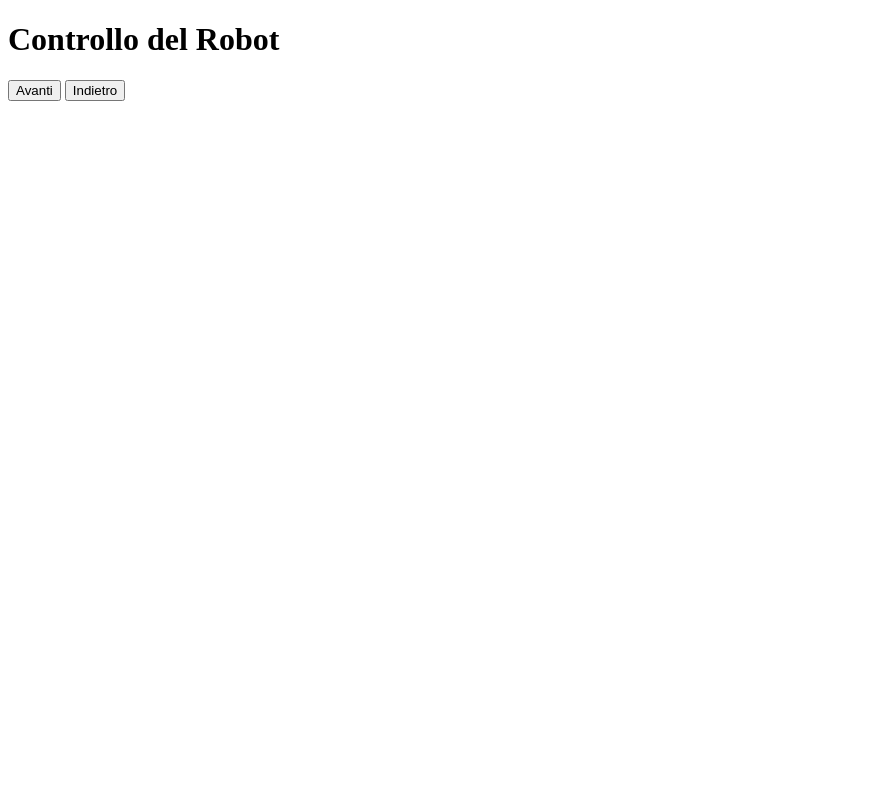
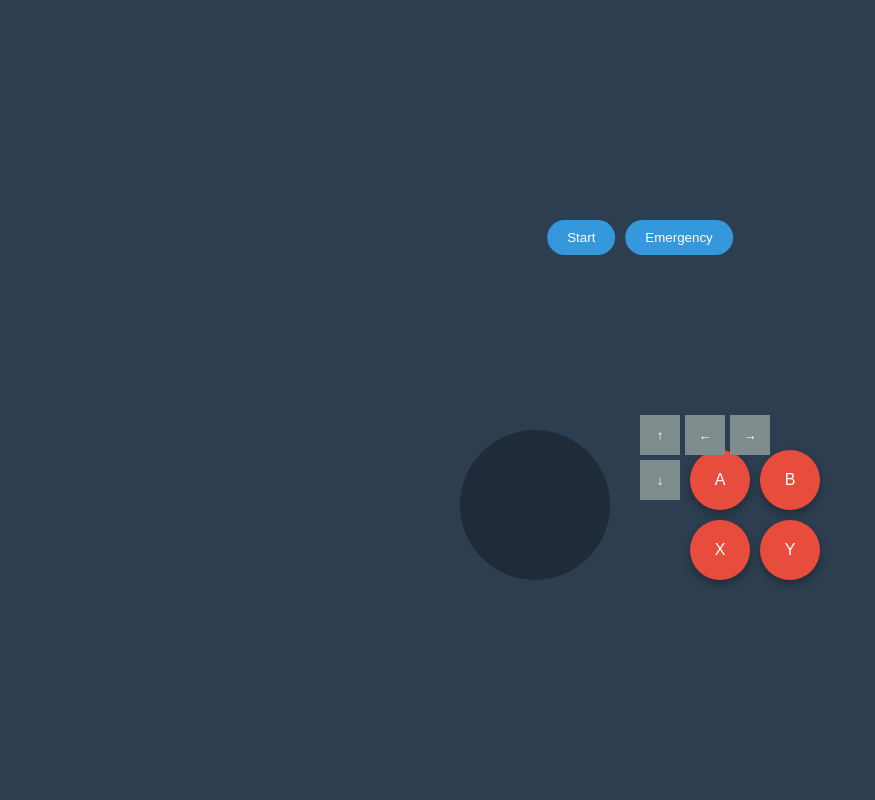
Before and after one commit to luigimuratore/CtrlAltRover, a Flask app: page / in a window 1280 px wide. Shown: the whole page, without its empty margins (0-875 px from the left). Run offline with Flask 3, Linux system fonts and the light colour scheme; some libraries are stand-ins or nearby versions.

Commit message:
server updates

```diff
--- a/API/templates/controller.html
+++ b/API/templates/controller.html
@@ -5,17 +5,152 @@
     <meta name="viewport" content="width=device-width, initial-scale=1.0">
     <title>Controllo Robot</title>
     <script src="https://cdnjs.cloudflare.com/ajax/libs/socket.io/4.0.1/socket.io.js"></script>
+    <script src="https://cdnjs.cloudflare.com/ajax/libs/nipplejs/0.9.0/nipplejs.min.js"></script>
+    <style>
+        body {
+            margin: 0;
+            padding: 0;
+            background: #2c3e50;
+            display: flex;
+            justify-content: center;
+            align-items: center;
+            min-height: 100vh;
+        }
+
+        #gamepad {
+            position: relative;
+            width: 400px;
+            height: 400px;
+        }
+
+        /* Joystick Area (Bottom Left) */
+        #joystick {
+            position: absolute;
+            bottom: 20px;
+            left: 20px;
+            width: 150px;
+            height: 150px;
+            background: rgba(0, 0, 0, 0.3);
+            border-radius: 50%;
+        }
+
+        /* Action Buttons (Right Side) */
+        .action-buttons {
+            position: absolute;
+            bottom: 20px;
+            right: 20px;
+            display: grid;
+            grid-template-columns: repeat(2, 1fr);
+            gap: 10px;
+        }
+
+        .action-btn {
+            width: 60px;
+            height: 60px;
+            border-radius: 50%;
+            border: none;
+            background: #e74c3c;
+            color: white;
+            font-size: 16px;
+            cursor: pointer;
+            box-shadow: 0 4px 8px rgba(0, 0, 0, 0.3);
+        }
+
+        /* Top Buttons (Start/Stop) */
+        .top-buttons {
+            position: absolute;
+            top: 20px;
+            left: 50%;
+            transform: translateX(-50%);
+            display: flex;
+            gap: 10px;
+        }
+
+        .top-btn {
+            padding: 10px 20px;
+            border: none;
+            border-radius: 20px;
+            background: #3498db;
+            color: white;
+            cursor: pointer;
+        }
+
+        /* Directional Arrows (Optional) */
+        .directional-buttons {
+            position: absolute;
+            bottom: 100px;
+            left: 200px;
+            display: grid;
+            grid-template-columns: repeat(3, 1fr);
+            gap: 5px;
+        }
+
+        .dir-btn {
+            width: 40px;
+            height: 40px;
+            border: none;
+            background: #7f8c8d;
+            color: white;
+            cursor: pointer;
+        }
+    </style>
     <script>
         var socket = io.connect('http://' + document.domain + ':' + location.port);
 
         function sendCommand(command) {
             socket.emit('command', command);
         }
+
+        document.addEventListener('DOMContentLoaded', function() {
+            // Joystick initialization
+            var joystick = nipplejs.create({
+                zone: document.getElementById('joystick'),
+                mode: 'static',
+                position: { left: '50%', top: '50%' },
+                color: '#3498db',
+                size: 100
+            });
+
+            joystick.on('move', function(evt, data) {
+                var direction = data.direction?.angle || 'stop';
+                if (direction === 'up') sendCommand('avanti');
+                else if (direction === 'down') sendCommand('indietro');
+                else if (direction === 'left') sendCommand('sinistra');
+                else if (direction === 'right') sendCommand('destra');
+            });
+
+            joystick.on('end', function() {
+                sendCommand('stop');
+            });
+        });
     </script>
 </head>
 <body>
-    <h1>Controllo del Robot</h1>
-    <button onclick="sendCommand('avanti')">Avanti</button>
-    <button onclick="sendCommand('indietro')">Indietro</button>
+    <div id="gamepad">
+        <!-- Top Buttons -->
+        <div class="top-buttons">
+            <button class="top-btn" onclick="sendCommand('start')">Start</button>
+            <button class="top-btn" onclick="sendCommand('emergency')">Emergency</button>
+        </div>
+
+        <!-- Joystick Area -->
+        <div id="joystick"></div>
+
+        <!-- Action Buttons (Right Side) -->
+        <div class="action-buttons">
+            <button class="action-btn" onclick="sendCommand('action1')">A</button>
+            <button class="action-btn" onclick="sendCommand('action2')">B</button>
+            <button class="action-btn" onclick="sendCommand('action3')">X</button>
+            <button class="action-btn" onclick="sendCommand('action4')">Y</button>
+        </div>
+
+        <!-- Optional Directional Buttons -->
+        <div class="directional-buttons">
+            <button class="dir-btn" onclick="sendCommand('up')">↑</button>
+            <button class="dir-btn" onclick="sendCommand('left')">←</button>
+            <button class="dir-btn" onclick="sendCommand('right')">→</button>
+            <button class="dir-btn" onclick="sendCommand('down')">↓</button>
+        </div>
+    </div>
 </body>
 </html>
```
